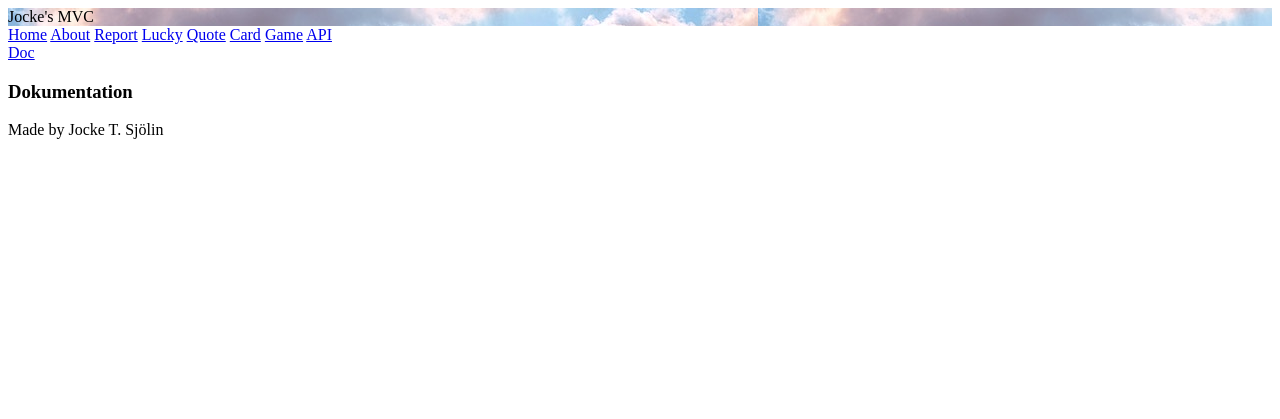
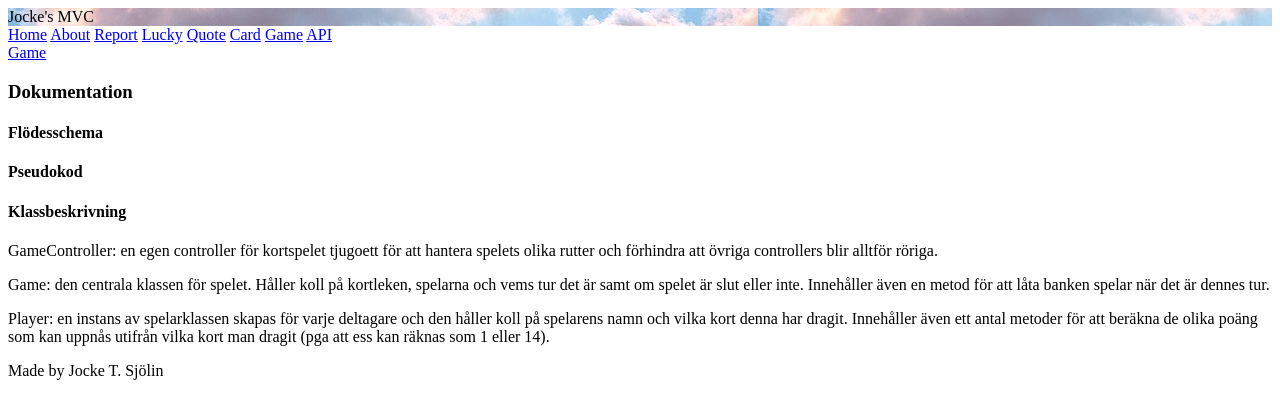
Before and after one commit to JockeTS/mvc-me-page, a Symfony app: template templates/game/doc.html.twig in a window 1280 px wide. Shown: the top 419 px of the page. Run offline with Twig, Linux system fonts and the light colour scheme; the template is opened without the code that fills it, so the values that code supplies are empty; some libraries are stand-ins or nearby versions.

Commit message:
added class description to doc page

```diff
--- a/templates/game/doc.html.twig
+++ b/templates/game/doc.html.twig
@@ -4,10 +4,22 @@
 
 {% block body %}
     <nav class="card-nav">
-        <a href="{{ path('game_doc') }}">Doc</a>
+        <a href="{{ path('game_start') }}">Game</a>
     </nav>
 
     {% block main %}
         <h3>Dokumentation</h3>
+
+        <h4>Flödesschema</h4>
+
+        <h4>Pseudokod</h4>
+
+        <h4>Klassbeskrivning</h4>
+
+        <p>GameController: en egen controller för kortspelet tjugoett för att hantera spelets olika rutter och förhindra att övriga controllers blir alltför röriga.</p>
+
+        <p>Game: den centrala klassen för spelet. Håller koll på kortleken, spelarna och vems tur det är samt om spelet är slut eller inte. Innehåller även en metod för att låta banken spelar när det är dennes tur.</p>
+
+        <p>Player: en instans av spelarklassen skapas för varje deltagare och den håller koll på spelarens namn och vilka kort denna har dragit. Innehåller även ett antal metoder för att beräkna de olika poäng som kan uppnås utifrån vilka kort man dragit (pga att ess kan räknas som 1 eller 14).</p>
     {% endblock %}
 {% endblock %}
```
Also changed, not shown: phpstan.neon, 1 other file.
